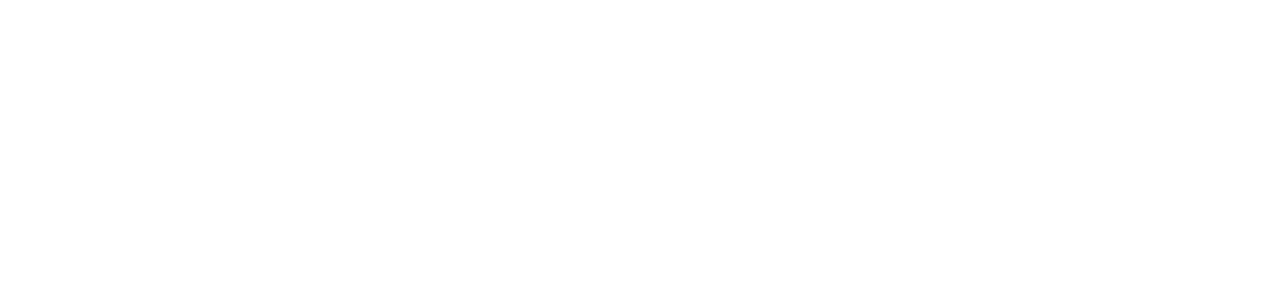
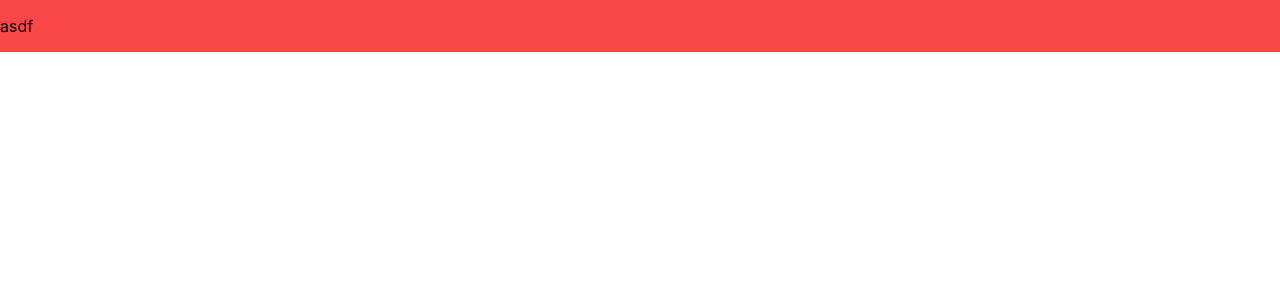
Before and after one commit to Chillandchat/mobile, a React (Create React App) app in the folder Frontend/app/: page /signup in a window 1280 px wide. Shown: the top 300 px of the page. Built offline with nearby package versions, Linux system fonts and the light colour scheme.

Commit message:
Update App.tsx

```diff
--- a/Frontend/app/src/App.tsx
+++ b/Frontend/app/src/App.tsx
@@ -16,7 +16,7 @@ const App = () => {
           {/*SignUp route*/}
           <Route
             exact
-            path="/signup&index=RCA@IAAgADASIAA#h%EBAxEB/8QAHwAAA%QUBAQEBAQEA"
+            path="/signup"
             component={SignUpPage}
           />
         </Switch>
@@ -25,5 +25,5 @@ const App = () => {
   );
 };
 
-//Export compoent
+//Export component
 export default App;
```
